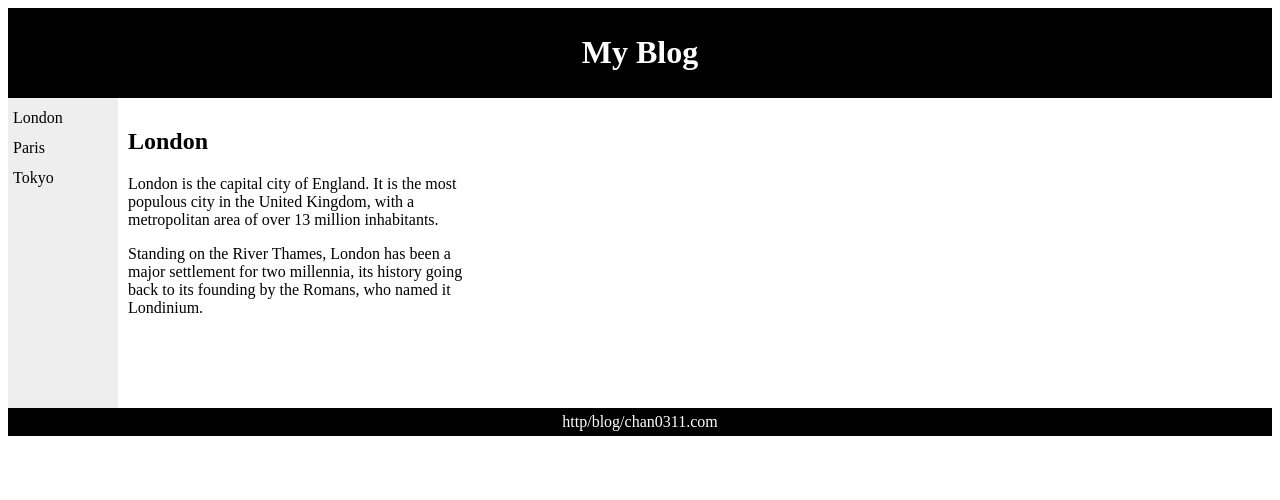
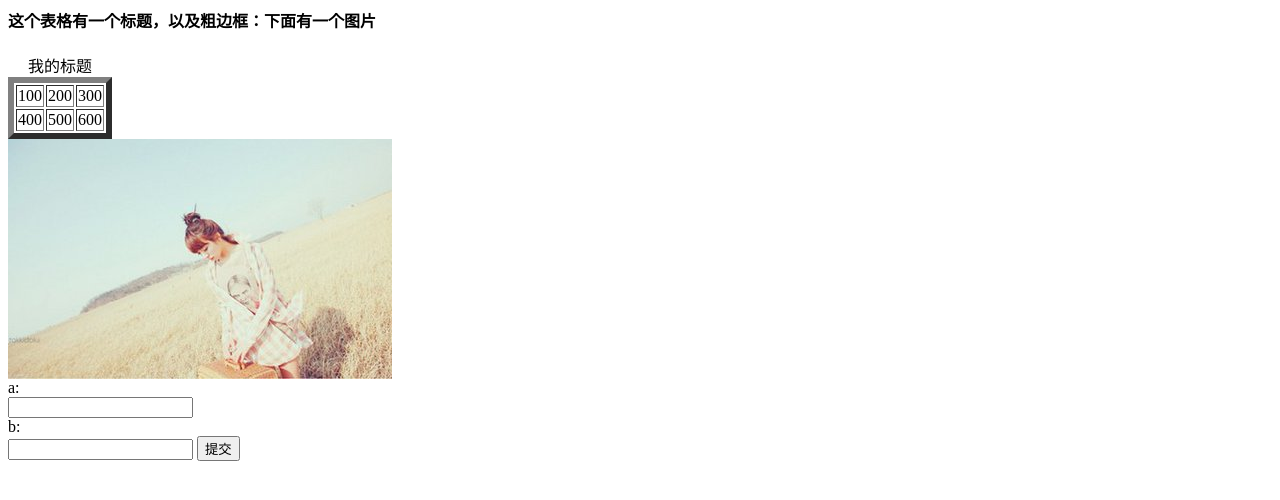
Before and after one commit to chunchan55/LinuxCode, a plain HTML site: page HTTP/http_server/wwwroot/index.html in a window 1280 px wide. Drawn offline with Linux system fonts and the light colour scheme.

Commit message:
add code

```diff
--- a/HTTP/http_server/wwwroot/index.html
+++ b/HTTP/http_server/wwwroot/index.html
@@ -1,64 +1,32 @@
-<!DOCTYPE html>
-<html>
+<body>
 
 <head>
-<style>
-#header {
-    background-color:black;
-    color:white;
-    text-align:center;
-    padding:5px;
-}
-#nav {
-    line-height:30px;
-    background-color:#eeeeee;
-    height:300px;
-    width:100px;
-    float:left;
-    padding:5px;
-}
-#section {
-    width:350px;
-    float:left;
-    padding:10px;
-}
-#footer {
-    background-color:black;
-    color:white;
-    clear:both;
-    text-align:center;
-   padding:5px;
-}
-</style>
+<meta http-equiv="Content-Type" content="text/html;charset=utf-8">
 </head>
 
-<body background="/image/bg.jpg">
+<h4>这个表格有一个标题，以及粗边框：下面有一个图片</h4>
 
-<div id="header">
-<h1>My Blog</h1>
-</div>
-
-<div id="nav">
-London<br>
-Paris<br>
-Tokyo<br>
-</div>
-
-<div id="section">
-<h2>London</h2>
-<p>
-London is the capital city of England. It is the most populous city in the United Kingdom,
-with a metropolitan area of over 13 million inhabitants.
-</p>
-<p>
-Standing on the River Thames, London has been a major settlement for two millennia,
-its history going back to its founding by the Romans, who named it Londinium.
-</p>
-</div>
-
-<div id="footer">
-http/blog/chan0311.com
-</div>
-
+<table border="6">
+<caption>我的标题</caption>
+<tr>
+  <td>100</td>
+  <td>200</td>
+  <td>300</td>
+</tr>
+<tr>
+  <td>400</td>
+  <td>500</td>
+  <td>600</td>
+</tr>
+</table>
+<img src="/image/1.jpg"></img>
+<form action="/add" method="GET">
+<form>
+ a:<br>
+<input type="text" name="a">
+<br>
+ b:<br>
+<input type="text" name="b">
+<input type="submit" value="提交">
+</form>
 </body>
-</html>
```
Also changed, not shown: HTTP/http_server/wwwroot/image/1.jpg (added), 8 other files.
